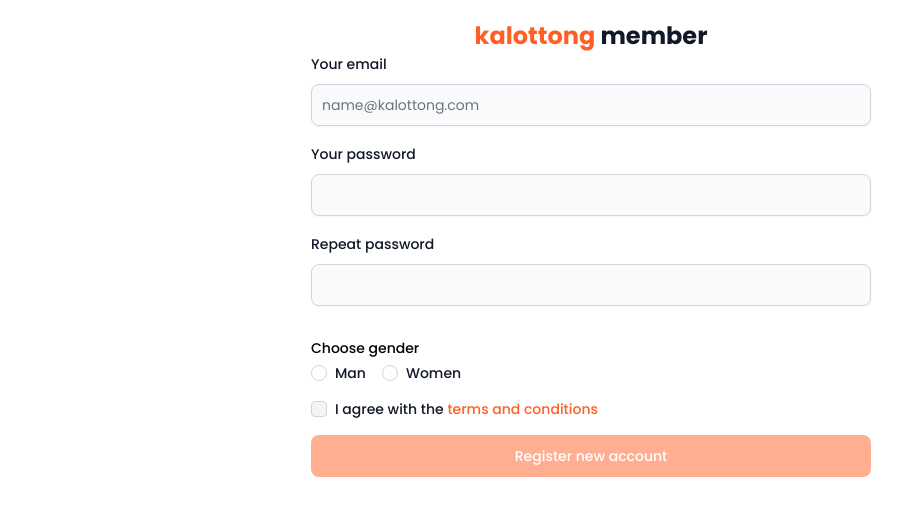
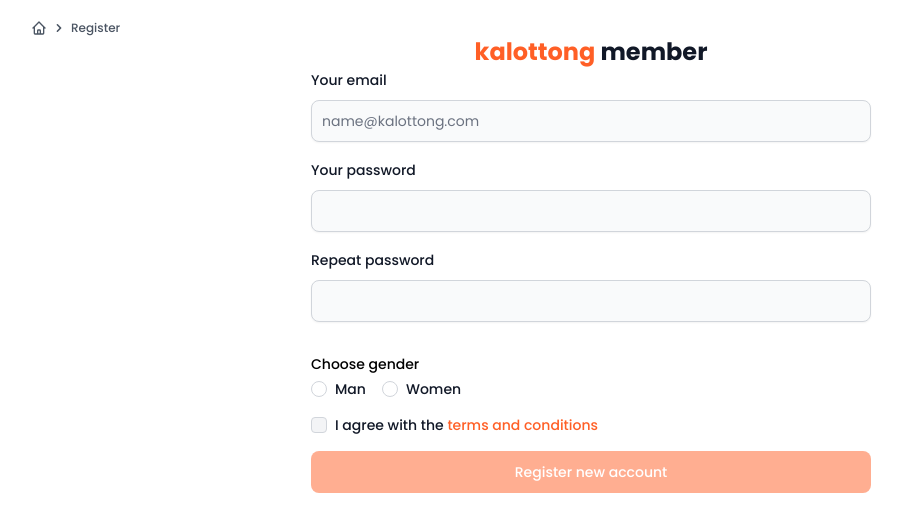
Before and after one commit to muhahsanarifin/kalottong, a Next.js app: page /auth/register in a window 1280 px wide. Shown: the top 532 px of the page, without its empty margins (49-951 px from the left). Built offline with nearby package versions, Linux system fonts and the light colour scheme.

Commit message:
Updated register.tsx

```diff
--- a/src/pages/auth/register.tsx
+++ b/src/pages/auth/register.tsx
@@ -1,11 +1,15 @@
 import React from "react";
 import { RegisterForm } from "@/components/Forms";
 import { TitleRegister } from "@/components/Layout";
+import Breadcrumb from "@/components/Breadcrumb";
 
 const Register = () => {
   return (
     <>
       <TitleRegister>
+        <section className="flex">
+          <Breadcrumb page="Register"/>
+        </section>
         <section className="flex flex-col items-center">
           <h3 className="text-2xl font-bold text-gray-900">
             <span className="text-red-orange">kalottong</span> member
```
